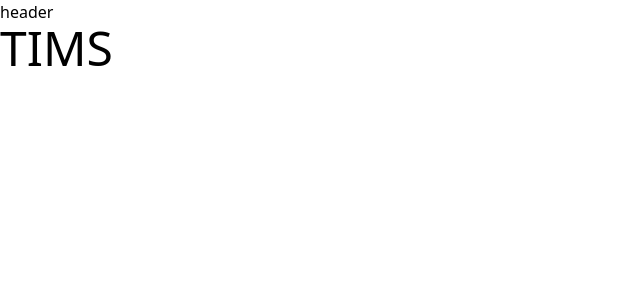
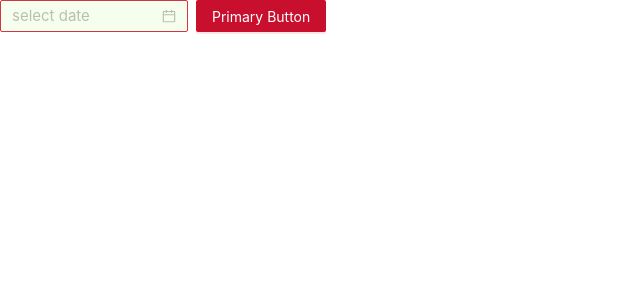
Before and after one commit to itsmeeSanj/clone_tim_hortons, a React (Vite) app: page / in a window 1280 px wide. Shown: the top 300 px of the page, without its empty margins (0-640 px from the left). Built offline with nearby package versions, Linux system fonts and the light colour scheme.

Commit message:
add:replace material ui with antd

```diff
--- a/index.html
+++ b/index.html
@@ -4,6 +4,15 @@
     <meta charset="UTF-8" />
     <link rel="icon" type="image/svg+xml" href="/vite.svg" />
     <meta name="viewport" content="width=device-width, initial-scale=1.0" />
+
+    <!--open sans  -->
+    <link rel="preconnect" href="https://fonts.googleapis.com" />
+    <link rel="preconnect" href="https://fonts.gstatic.com" crossorigin />
+    <link
+      href="https://fonts.googleapis.com/css2?family=Open+Sans:ital,wght@0,300..800;1,300..800&display=swap"
+      rel="stylesheet"
+    />
+
     <title>Tim Hortons + CLONE</title>
   </head>
   <body>
--- a/package.json
+++ b/package.json
@@ -10,13 +10,12 @@
     "preview": "vite preview"
   },
   "dependencies": {
+    "antd": "^5.25.4",
     "react": "^19.1.0",
-    "react-dom": "^19.1.0",
-    "tailwindcss": "^4.1.8"
+    "react-dom": "^19.1.0"
   },
   "devDependencies": {
     "@eslint/js": "^9.25.0",
-    "@tailwindcss/vite": "^4.1.8",
     "@types/react": "^19.1.2",
     "@types/react-dom": "^19.1.2",
     "@vitejs/plugin-react": "^4.4.1",
@@ -26,6 +25,7 @@
     "eslint-plugin-react-refresh": "^0.4.19",
     "globals": "^16.0.0",
     "postcss": "^8.5.4",
+    "tailwindcss": "^3.4.1",
     "vite": "^6.3.5"
   }
 }
--- /dev/null
+++ b/postcss.config.js
@@ -0,0 +1,6 @@
+export default {
+  plugins: {
+    tailwindcss: {},
+    autoprefixer: {},
+  },
+};
--- a/src/App.jsx
+++ b/src/App.jsx
@@ -4,7 +4,6 @@ function App() {
   return (
     <>
       <Header />
-      <h1 className=''>TIMS</h1>
     </>
   );
 }
--- a/src/components/Header.jsx
+++ b/src/components/Header.jsx
@@ -1,11 +1,11 @@
-import React from "react";
+import { Button, Space, DatePicker } from "antd";
 
 function Header() {
   return (
-    <div className='container'>
-      <p>header</p>
-    </div>
+    <Space>
+      <DatePicker />
+      <Button type='primary'>Primary Button</Button>
+    </Space>
   );
 }
-
 export default Header;
--- a/src/css/index.css
+++ b/src/css/index.css
@@ -1,4 +1,6 @@
-@import "tailwindcss";
+@tailwind base;
+@tailwind components;
+@tailwind utilities;
 
 @layer base {
   html {
@@ -17,7 +19,7 @@
   }
 
   body {
-    @apply pb-0 mb-0 text-base overflow-x-hidden;
+    @apply p-0 m-0 text-base overflow-x-hidden;
     transition: all 0.3s ease-in-out;
   }
 
--- a/src/main.jsx
+++ b/src/main.jsx
@@ -1,11 +1,26 @@
 import { StrictMode } from "react";
 import { createRoot } from "react-dom/client";
+import { ConfigProvider } from "antd";
+
 import App from "./App.jsx";
 
 import "./css/index.css";
 
 createRoot(document.getElementById("root")).render(
   <StrictMode>
-    <App />
+    <ConfigProvider
+      theme={{
+        token: {
+          // Seed Token
+          colorPrimary: "rgb(200, 16, 46)",
+          borderRadius: 2,
+
+          // Alias Token
+          colorBgContainer: "#f6ffed",
+        },
+      }}
+    >
+      <App />
+    </ConfigProvider>
   </StrictMode>
 );
--- /dev/null
+++ b/src/theme/theme.js
@@ -0,0 +1,12 @@
+const theme = {
+  token: {
+    // Seed Token
+    colorPrimary: "rgb(200, 16, 46)",
+    borderRadius: 2,
+
+    // Alias Token
+    colorBgContainer: "#f6ffed",
+  },
+};
+
+export default theme;
--- a/tailwind.config.js
+++ b/tailwind.config.js
@@ -1,29 +1,42 @@
 /** @type {import('tailwindcss').Config} */
 export default {
-  content: ["./index.html", "./src/**/*.{html,js,ts,jsx,tsx}"],
+  content: ["./index.html", "./src/**/*.{js,ts,jsx,tsx}"],
+
   theme: {
     extend: {
       fontFamily: {
         // oleo: ["Oleo Script Swash Caps", "cursive"],
       },
-      colors: {
-        transparent: "transparent",
-      },
+      // colors: {
+      //   transparent: "transparent",
+      //   primary: "#3f2021",
+      // },
     },
+    // container: {
+    //   center: true,
+    //   padding: {
+    //     DEFAULT: "1.5rem",
+    //     sm: "0",
+    //     lg: "3rem",
+    //     xl: "5.5rem",
+    //     "2xl": "6.5rem",
+    //   },
+    // },
+
     container: {
       center: true,
-      padding: {
-        DEFAULT: "1.5rem",
-        sm: "0",
-        lg: "3rem",
-        xl: "5.5rem",
-        "2xl": "6.5rem",
+      padding: "1rem",
+      screens: {
+        sm: "600px",
+        md: "728px",
+        lg: "984px",
+        xl: "1240px",
+        "2xl": "1496px",
       },
     },
   },
   plugins: [],
-  darkMode: "class",
   corePlugins: {
-    preflight: true,
+    preflight: false,
   },
 };
--- a/vite.config.js
+++ b/vite.config.js
@@ -3,14 +3,13 @@ import { dirname, resolve } from "path";
 
 import { defineConfig } from "vite";
 import react from "@vitejs/plugin-react";
-import tailwindcss from "@tailwindcss/vite";
 
 const __filename = fileURLToPath(import.meta.url);
 const __dirname = dirname(__filename);
 
 // https://vite.dev/config/
 export default defineConfig({
-  plugins: [react(), tailwindcss()],
+  plugins: [react()],
   resolve: {
     alias: {
       "@": resolve(__dirname, "./src"),
```
Also changed, not shown: 1 other file (tests, documents, lock files or other folders).
